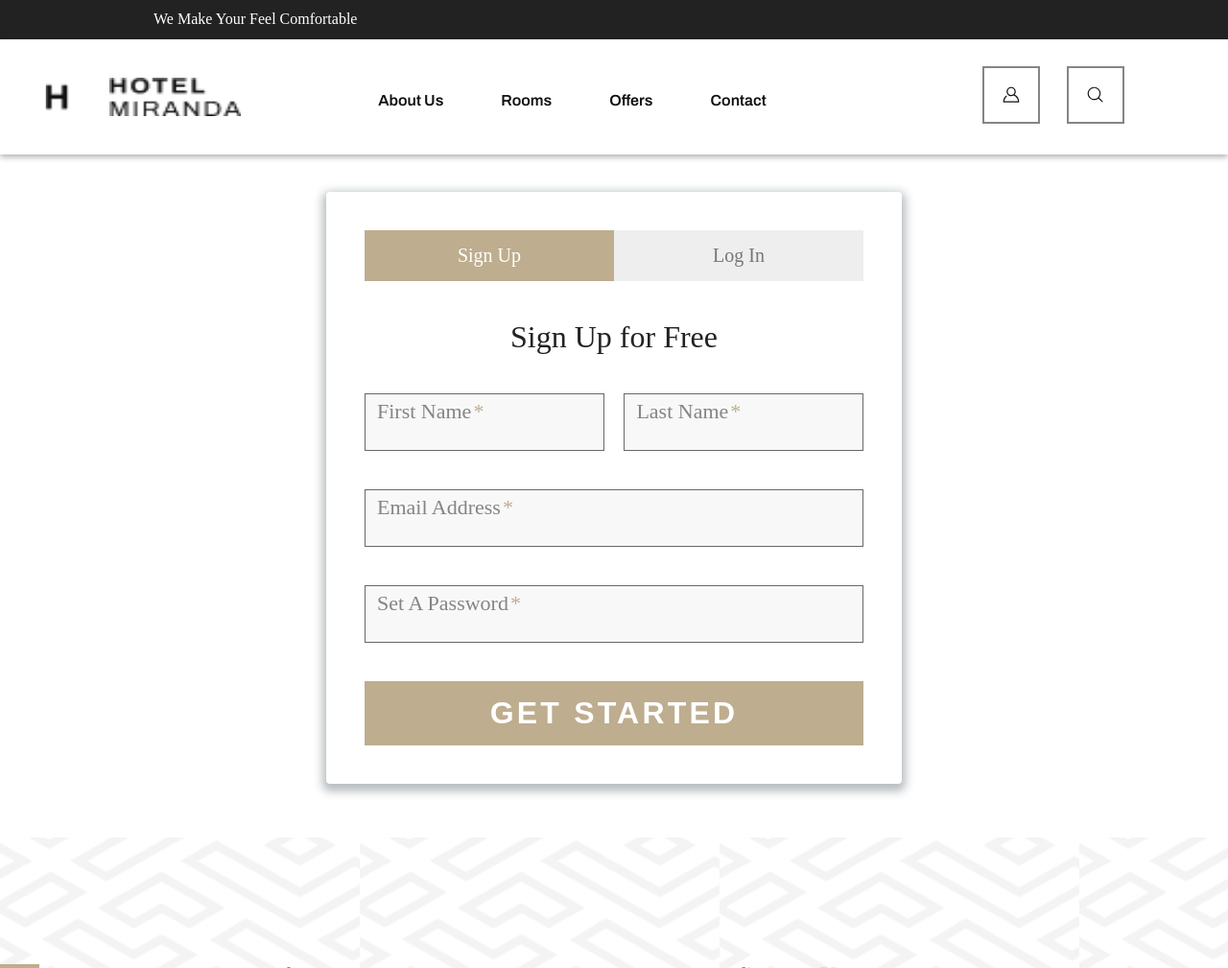
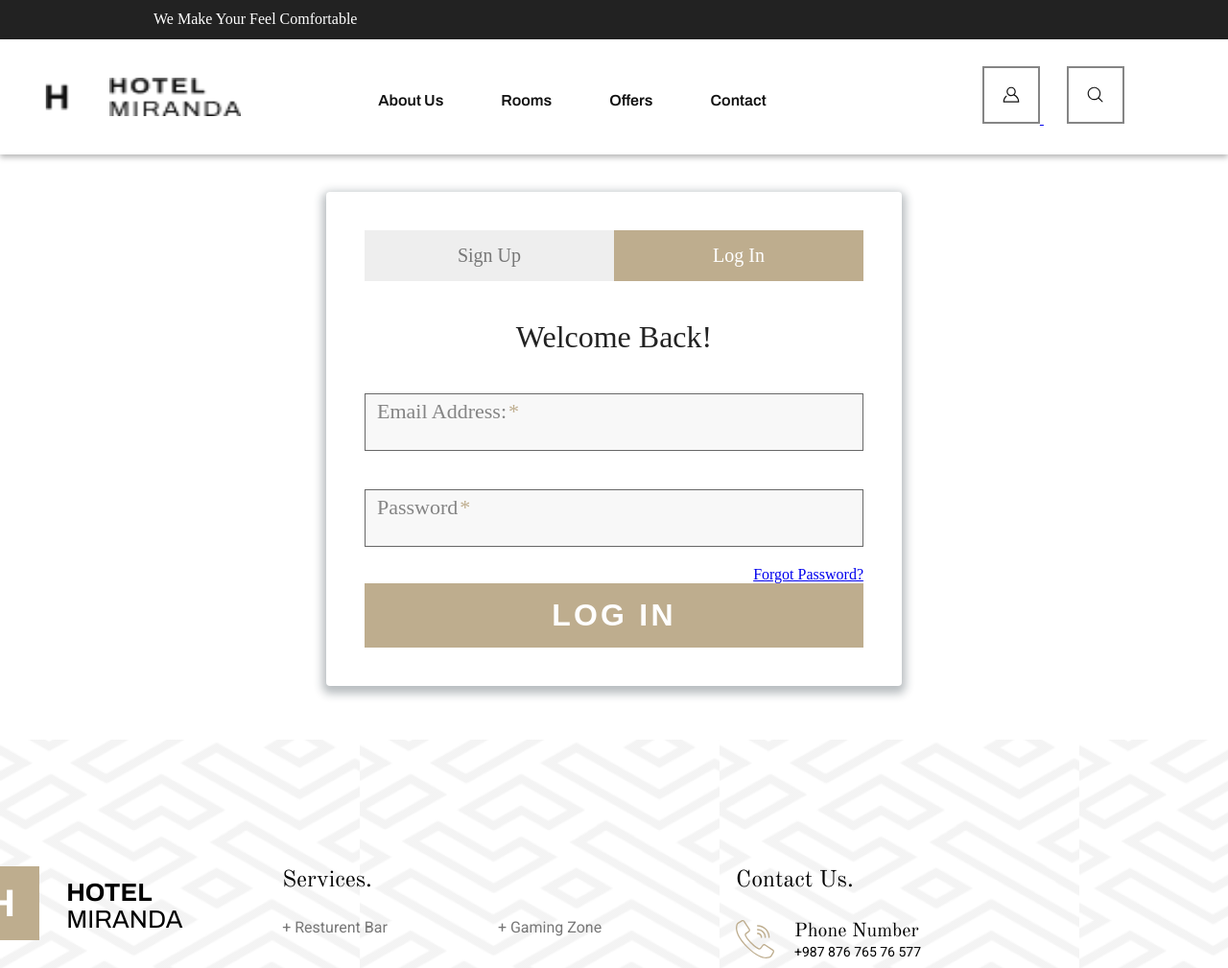
Before and after one commit to diegomompo7/django_HotelMiranda, a Django app: page /login/ in a window 1280 px wide. Shown: the top 1009 px of the page at 96% size. Run offline with Django 3.2, Linux system fonts and the light colour scheme; parts of the project's set-up code (start-up, migrations or seed data) failed here and were passed over; some libraries are stand-ins or nearby versions.

Commit message:
Finish Routes

```diff
--- a/website/Form.py
+++ b/website/Form.py
@@ -4,6 +4,7 @@ from django import forms
 from django.core.exceptions import ValidationError
 from django.core.validators import RegexValidator
 from website.models.Booking import Booking
+from  .models.User import *
 from .models.Contact import Contact
 from datetime import date
 
@@ -61,3 +62,26 @@ class FormContact(forms.ModelForm):
             "subject": forms.TextInput(attrs={'type': 'text', 'max_length' : 100, "placeholder" : "Enter a subject"}),
             "message": forms.Textarea(attrs={'rows' : 8, 'type': 'text', "placeholder" : "Enter a message"})
         }
+
+class FormLogin(forms.Form):
+    email = forms.EmailField(label="Email Address:", widget=forms.TextInput(attrs={'type': 'email'}), max_length=255)
+    password = forms.CharField(label="Password", max_length = 20, widget=forms.PasswordInput(attrs={'type': 'password'}), validators=[
+    RegexValidator(
+                regex=r'^(?=.*[a-z])(?=.*[A-Z])(?=.*\d)(?=.*[@$!%*#?&])[A-Za-z\d@$!#%*?&]{8,20}',
+                message="Enter a valid format password",
+                code="invalid_registration",
+        )
+    ])
+
+class FormSignup(forms.Form):
+    username = forms.CharField(label="Username", widget=forms.TextInput(attrs={'type': 'text'}), max_length=20)
+    first_name = forms.CharField(label="First Name", widget = forms.TextInput(attrs={'type': 'text'}), max_length=50)
+    last_name = forms.CharField(label="Last Name", widget = forms.TextInput(attrs={'type': 'text'}), max_length=50)
+    email = forms.EmailField(label="Email Address", widget=forms.TextInput(attrs={'type': 'email'}), max_length=255)
+    password = forms.CharField(label="Password", max_length = 20, widget=forms.PasswordInput(attrs={'type': 'password'}), validators=[
+    RegexValidator(
+                regex=r'^(?=.*[a-z])(?=.*[A-Z])(?=.*\d)(?=.*[@$!%*#?&])[A-Za-z\d@$!#%*?&]{8,20}',
+                message="Enter a valid format password",
+                code="invalid_registration",
+        )
+    ])
--- a/website/static/js/login.js
+++ b/website/static/js/login.js
@@ -29,8 +29,6 @@ $('.form').find('input, textarea').on('keyup blur focus', function (e) {
 
 $('.tab a').on('click', function (e) {
 
-  e.preventDefault();
-
   $(this).parent().addClass('active');
   $(this).parent().siblings().removeClass('active');
 
--- a/website/static/styles/components/_login.scss
+++ b/website/static/styles/components/_login.scss
@@ -73,9 +73,7 @@ $br: 4px;
     }
   }
   &__tabContent {
-    & > div:last-child {
-      display:none;
-    }
+
     & h1{
       text-align:center;
       color:$fourth-color;
@@ -96,7 +94,6 @@ $br: 4px;
         color:$main;
       }
     }
-  }
 
   & label.active {
     transform:translateY(50px);
@@ -189,3 +186,4 @@ $br: 4px;
   margin-top:-20px;
   text-align:right;
 }
+}
--- a/website/static/styles/styles.css
+++ b/website/static/styles/styles.css
@@ -2662,9 +2662,6 @@
   background: #BEAD8E;
   color: #ffffff;
 }
-.form__tabContent > div:last-child {
-  display: none;
-}
 .form__tabContent h1 {
   text-align: center;
   color: #222222;
@@ -2685,18 +2682,18 @@
   margin: 2px;
   color: #BEAD8E;
 }
-.form label.active {
+.form__tabContent label.active {
   transform: translateY(50px);
   left: 2px;
   font-size: 14px;
 }
-.form label.active .req {
+.form__tabContent label.active .req {
   opacity: 0;
 }
-.form label.highlight {
+.form__tabContent label.highlight {
   color: #222222;
 }
-.form input, .form textarea {
+.form__tabContent input, .form__tabContent textarea {
   font-size: 0.875rem;
   font-family: "Archivo";
   padding: 0 2.143em;
@@ -2709,15 +2706,15 @@
   border-radius: 0;
   transition: border-color 0.25s ease, box-shadow 0.25s ease;
 }
-.form input:focus, .form textarea:focus {
+.form__tabContent input:focus, .form__tabContent textarea:focus {
   outline: 0;
   border-color: #BEAD8E;
 }
-.form textarea {
+.form__tabContent textarea {
   border: 2px solid #999999;
   resize: vertical;
 }
-.form button {
+.form__tabContent button {
   border: 0;
   outline: none;
   border-radius: 0;
@@ -2730,39 +2727,35 @@
   color: #ffffff;
   -webkit-appearance: none;
 }
-.form button:hover, .form button:focus {
+.form__tabContent button:hover, .form__tabContent button:focus {
   background: #b5a17e;
 }
-.form button-block {
+.form__tabContent button-block {
   display: block;
   width: 100%;
 }
-
-.field-wrap {
+.form .field-wrap {
   position: relative;
   margin-bottom: 40px;
 }
-
-.top-row:after {
+.form .top-row:after {
   content: "";
   display: table;
   clear: both;
 }
-.top-row > div {
+.form .top-row > div {
   float: left;
   width: 48%;
   margin-right: 4%;
 }
-.top-row > div:last-child {
+.form .top-row > div:last-child {
   margin: 0;
 }
-
-.button-block {
+.form .button-block {
   display: block;
   width: 100%;
 }
-
-.forgot {
+.form .forgot {
   margin-top: -20px;
   text-align: right;
 }
--- a/website/templates/website/base.html
+++ b/website/templates/website/base.html
@@ -89,6 +89,7 @@
           </ul>
         </div>
         <div class="nav__options">
+          <a href="{% url 'login'%}">
           <svg
             class="nav__options--user"
             width="24"
@@ -109,6 +110,7 @@
                 </clipPath>
               </defs>
           </svg>
+          </a>
           <svg
             class="nav__options--search"
             width="24"
--- a/website/templates/website/login.html
+++ b/website/templates/website/login.html
@@ -2,7 +2,9 @@
 
 {% load static %}
 
+
 {% block content %}
+
 
 <script
 type="text/javascript"
@@ -12,69 +14,78 @@ defer
 
 <div class="form">
     <ul class="form__tabGroup">
-        <li class="tab active"><a href="#signup">Sign Up</a></li>
-        <li class="tab"><a href="#login">Log In</a></li>
+      <li class="tab{% if active_tab == 'signup' %} active{% endif %}"><a href="{% url 'signup' %}">Sign Up</a></li>
+      <li class="tab{% if active_tab == 'login' %} active{% endif %}"><a href="{% url 'login' %}">Log In</a></li>
     </ul>
 
     <div class="form__tabContent">
+
+      {% if signup %}
       <div id="signup" class="form__tabContent--form">
         <h1>Sign Up for Free</h1>
-
         <form action="/" method="post">
-
+          {% csrf_token %}
           <div class="top-row">
             <div class="field-wrap">
               <label>
-                First Name<span class="req">*</span>
+              {{signup.first_name.label}}<span class="req">*</span>
               </label>
-              <input type="text" required autocomplete="off" />
+            {{signup.first_name}}
             </div>
 
             <div class="field-wrap">
               <label>
-                Last Name<span class="req">*</span>
+                {{signup.last_name.label}}<span class="req">*</span>
               </label>
-              <input type="text"required autocomplete="off"/>
+              {{signup.last_name}}
             </div>
           </div>
 
           <div class="field-wrap">
             <label>
-              Email Address<span class="req">*</span>
+              {{signup.username.label}}<span class="req">*</span>
             </label>
-            <input type="email"required autocomplete="off"/>
+            {{signup.username}}
           </div>
 
           <div class="field-wrap">
           <label>
-              Set A Password<span class="req">*</span>
+            {{signup.email.label}}<span class="req">*</span>
           </label>
-            <input type="password"required autocomplete="off"/>
+          {{signup.email}}
+          </div>
+          <div class="field-wrap">
+              <label>
+                {{signup.password.label}}<span class="req">*</span>
+              </label>
+              {{signup.password}}
             </div>
 
-          <button type="submit" class="button button-block"/>Get Started</button>
+          <button type="submit" class="button button-block">Get Started</button>
+        </form>
+      </div>
+      {% endif %}
 
-          </form>
 
-        </div>
+        {% if login %}
 
-        <div id="login">
+        <div>
           <h1>Welcome Back!</h1>
 
-          <form action="/" method="post">
+          <form action="{% url 'postLogin' %}" method="post">
 
             <div class="field-wrap">
             <label>
-              Email Address<span class="req">*</span>
+              {{login.email.label}}<span class="req">*</span>
             </label>
-            <input type="email"required autocomplete="off"/>
+            {{login.email}}
             </div>
 
             <div class="field-wrap">
               <label>
-              Password<span class="req">*</span>
+                {{login.password.label}}<span class="req">*</span>
               </label>
-            <input type="password"required autocomplete="off"/>
+              {{login.password}}
             </div>
 
             <p class="forgot"><a href="#">Forgot Password?</a></p>
@@ -82,8 +93,8 @@ defer
             <button class="button button-block">Log In</button>
 
           </form>
-
         </div>
+        {% endif %}
 
     </div><!-- tab-content -->
 
--- a/website/urls.py
+++ b/website/urls.py
@@ -3,13 +3,15 @@ from django.urls import include, path
 from .views.rooms import *
 from .views.contact import *
 from .views.home import *
-from .views.login import *
+from .views.auth import *
 from .views.about import *
 from .views.form import *
 
 urlpatterns = [
     path("admin/", admin.site.urls),
-    path("login/", login, name="login"),
+    path("login/", getLogin, name="login"),
+    path("signup/", getSignup, name="signup"),
+    path("loginIn/", postLogin, name="postLogin"),
     path("home/", home, name="home"),
     path("about/", about, name="about"),
     path("createBooking/<int:idRoom>/", createBooking, name="createBook"),
--- /dev/null
+++ b/website/views/auth.py
@@ -0,0 +1,28 @@
+from django.http import HttpResponse, Http404, JsonResponse
+from django.shortcuts import render
+from ..Form import *
+from ..models.Room import *
+
+def getLogin(request):
+
+            message = request.GET.get('message', None)
+            active_tab = 'login'
+            login = FormLogin(request.POST)
+
+            print(login)
+
+            return render(
+                request,
+                "../templates/website/login.html",
+                {"login": login, "message":message, 'active_tab': active_tab}
+            )
+
+def getSignup(request):
+        message = request.GET.get('message', None)
+        active_tab = 'signup'
+        signup = FormSignup(request.POST)
+        return render(
+        request,
+        "../templates/website/login.html",
+        {"signup":signup,"message":message, 'active_tab': active_tab}
+    )
--- a/website/views/home.py
+++ b/website/views/home.py
@@ -6,6 +6,7 @@ from ..models.Room import *
 def home(request):
 
     form = CheckAvailabilityForm(request.POST)
+    message = request.GET.get('message', None)
 
     handRooms = Room.objects.prefetch_related("amenities").filter(status = 'Available').order_by('?')[:3]
 
@@ -13,5 +14,5 @@ def home(request):
     return render(
         request,
         "../templates/website/index.html",
-        {"form": form, "handRooms":handRooms}
+        {"form": form, "handRooms":handRooms, "message": message}
     )
--- a/website/views/login.py
+++ /dev/null
@@ -1,12 +0,0 @@
-from django.http import HttpResponse, Http404, JsonResponse
-from django.shortcuts import render
-from ..Form import *
-from ..models.Room import *
-
-def login(request):
-
-
-    return render(
-        request,
-        "../templates/website/login.html",
-    )
```
Also changed, not shown: website/views/form.py (+39 -2 lines), website/migrations/0007_auto_20240212_1027.py (added), website/migrations/0009_auto_20240212_1058.py (added), 1 other file. Lines whose indentation alone changed are shown as unchanged.
